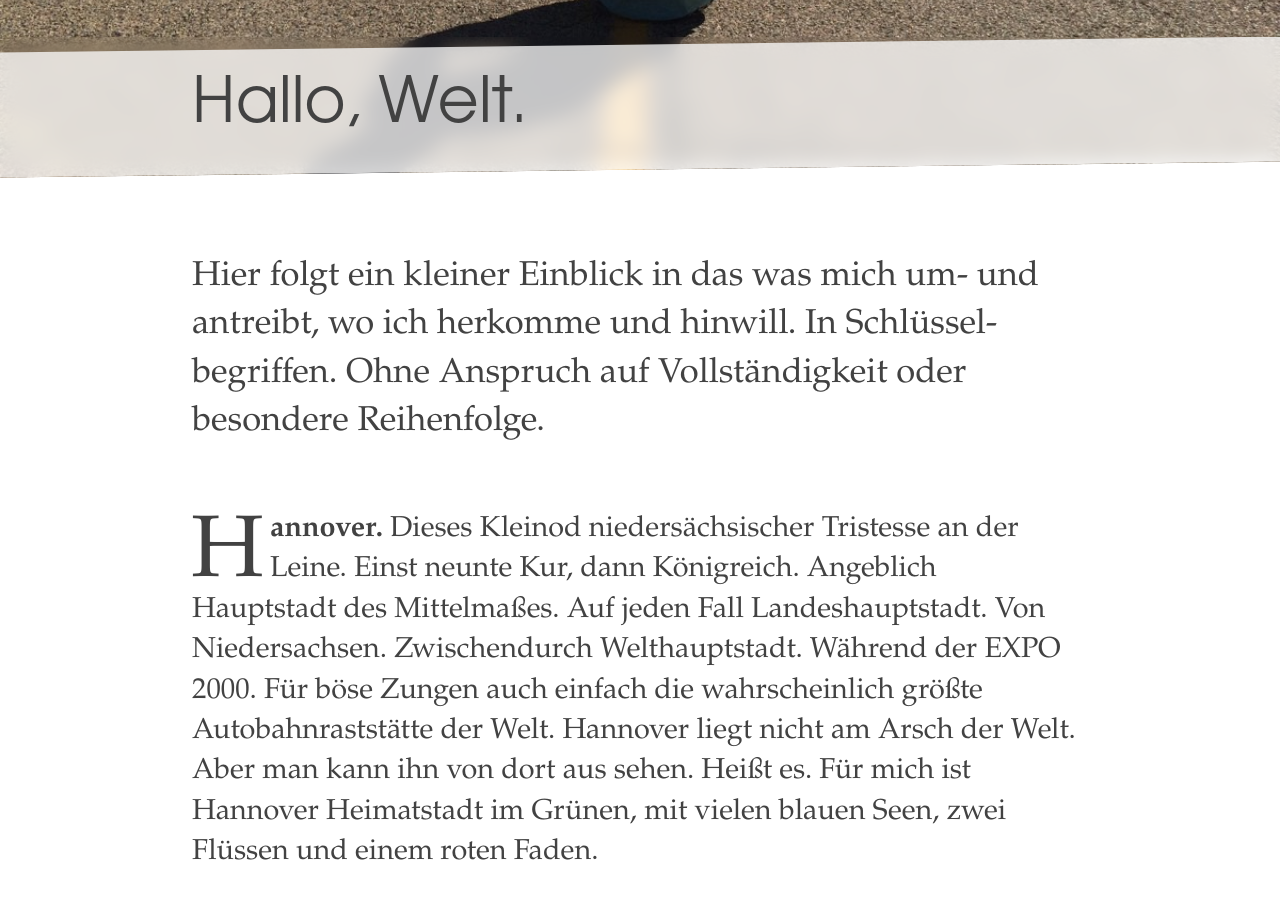
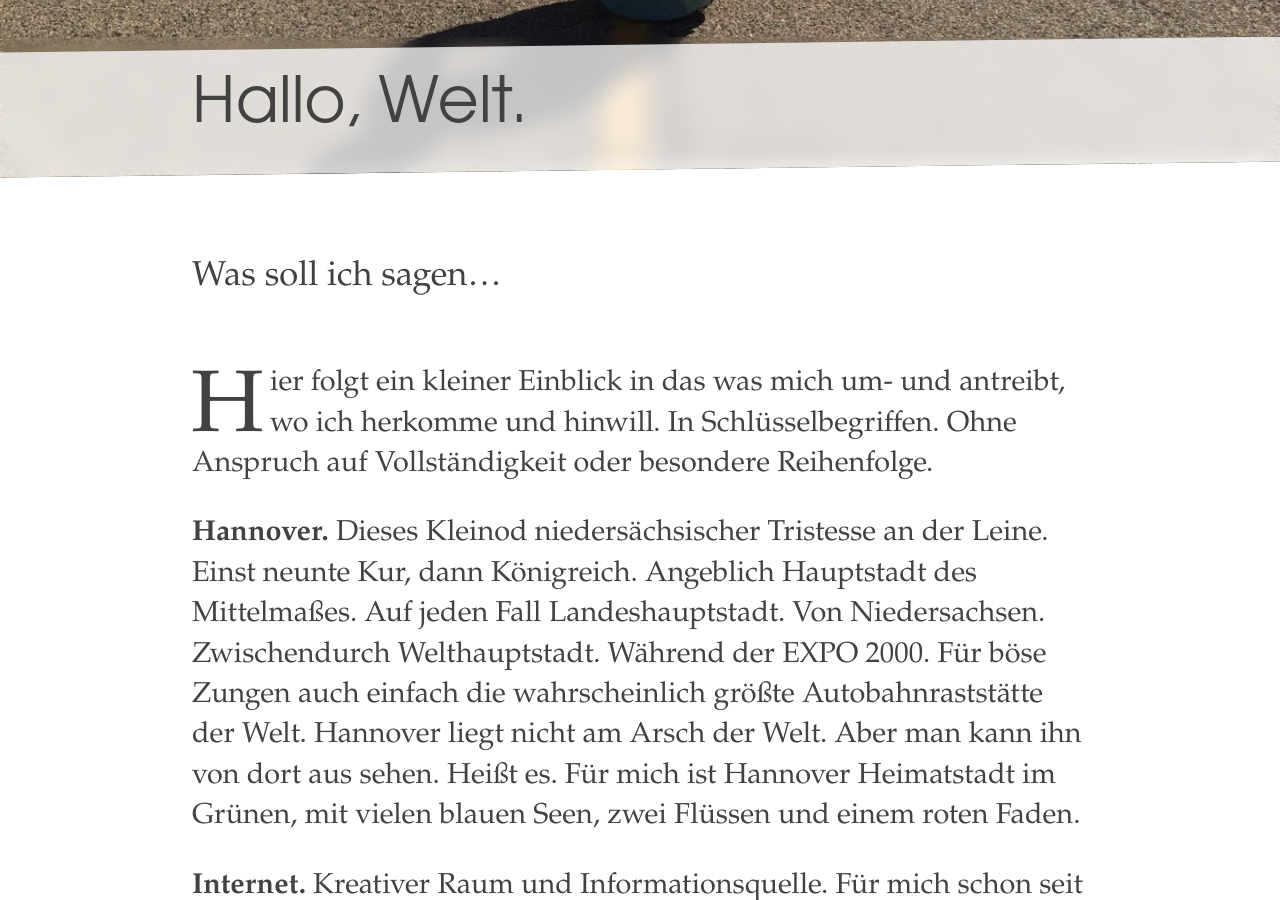
Before and after one commit to marc2o/marc2o.github.io, a Jekyll site: the page built from about.md, in a window 1280 px wide and 900 px high, scrolled down 732 px. Built offline with Jekyll 4.4.1, drawn with Linux system fonts in a browser that asks for light colours.

Commit message:
Update about.md

```diff
--- a/about.md
+++ b/about.md
@@ -5,6 +5,8 @@ author: marc2o
 language: de-DE
 image: /images/marc2o-r66.jpg
 ---
+
+Was soll ich sagen…
 
 Hier folgt ein kleiner Einblick in das was mich um- und antreibt, wo ich herkomme und hinwill. In Schlüssel&shy;begriffen. Ohne Anspruch auf Vollständigkeit oder besondere Reihenfolge.
 
```
